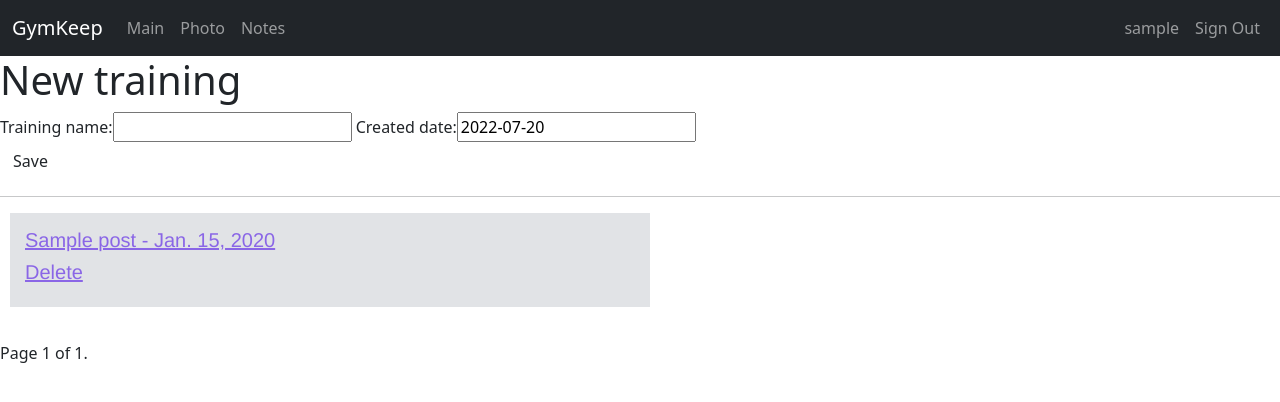
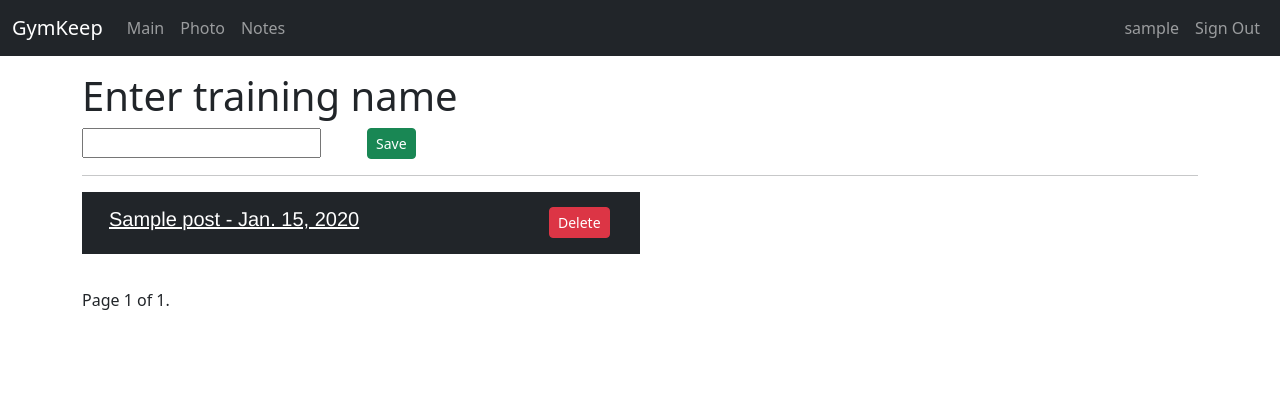
Before and after one commit to Pavhom/GymKeeper, a Django app: page / in a window 1280 px wide. Shown: the top 402 px of the page. Run offline with Django 3.2, Linux system fonts and the light colour scheme; a user stored in the database is signed in; tables that the repository leaves empty hold one stand-in row (values such as "Sample post").

Commit message:
int fixed

```diff
--- a/mainscreen/static/css/mainscreen.css
+++ b/mainscreen/static/css/mainscreen.css
@@ -1,13 +1,14 @@
 h1 a {
-    color: #8A66E6;
+    color: white;
     font-size: 20px;
     font-family: "Helvetica", sans-serif;
 }
 
 .main_content {
-    margin-left: 20px;
     padding: 15px;
     background-color: #e1e3e6;
-    margin: 10px;
+    margin-bottom: 10px;
+    margin-left: 0px;
     width: 50%;
+    color: white;
 }
--- a/mainscreen/templates/mainscreen/post_list.html
+++ b/mainscreen/templates/mainscreen/post_list.html
@@ -1,24 +1,34 @@
 {% extends 'mainscreen/body.html' %}
 {% block content %}
-
-    <h1>New training</h1>
+<div class="container mt-3">
+    <h1>Enter training name</h1>
     <div class="field inline">
         <form action="" method="post">
             {% csrf_token %}
-            {{ form }}
-            <div>
-                <button type="submit" class="save btn btn-default">Save</button>
+            <div class="row">
+                <div class="col-sm-3">
+                    {{ form.training_name }}
+<!--                    {{ form.created_date }}-->
+                </div>
+                <div class="col align-bottom">
+                    <button type="submit" class="btn btn-success btn-sm">Save</button>
+                </div>
             </div>
         </form>
     </div>
     <hr>
 
     {% for post in posts %}
-        <div class="main_content">
-            <h1><a href="{% url 'trainin_detail' pk=post.pk %}">{{ post.training_name }} - {{ post.created_date }}</a></h1>
-            <h1><a href="{% url 'delete' post.id %}"> Delete </a></h1>
+        <div class="row main_content bg-dark text-white">
+            <div class="col">
+                <h1><a href="{% url 'trainin_detail' pk=post.pk %}">{{ post.training_name }} - {{ post.created_date }}</a></h1>
+            </div>
+            <div class="col-sm-2">
+                <a class="btn btn-danger btn-sm" role="button" href="{% url 'delete' post.id %}">Delete</a>
+            </div>
         </div>
     {% endfor %}
 <br>
 {% include "mainscreen/pagination.html" with page=posts %}
+</div>
 {% endblock %}
--- a/mainscreen/templates/mainscreen/training_detail.html
+++ b/mainscreen/templates/mainscreen/training_detail.html
@@ -23,7 +23,7 @@
                 <td>{{ ex.sets_count }}</td>
                 <td>{{ ex.reps_count }}</td>
                 <td>{{ ex.weight }}</td>
-                <td><a href="{% url 'exercise_delete' ex.id %}">Delete</a></td>
+                <td><a class="btn btn-danger btn-sm" role="button" href="{% url 'exercise_delete' ex.id %}">Delete</a></td>
             </tr>
         </tbody>
         {% endfor %}
```
